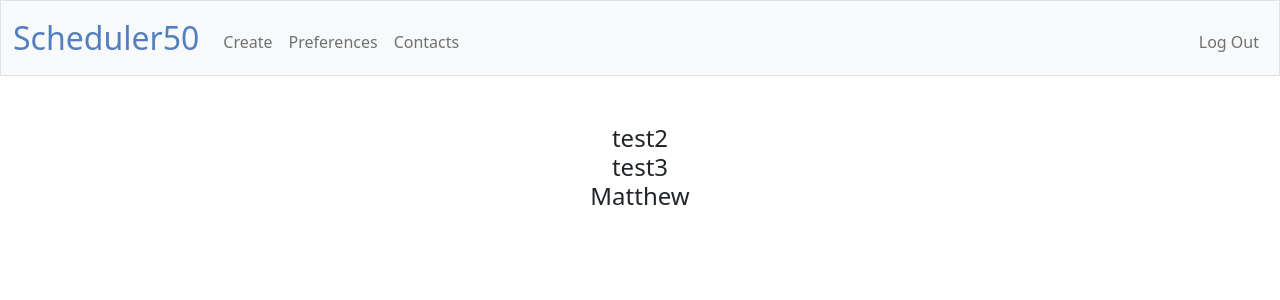
After one commit to GraysonMMartin/Scheduler50, a Flask app: page /contacts in a window 1280 px wide. The commit adds this page. Shown: the top 300 px of the page. Run offline with Flask 2, Linux system fonts and the light colour scheme; a user stored in the database is signed in; some libraries are stand-ins or nearby versions.

Commit message:
Added contacts page and comments

```diff
--- a/app.py
+++ b/app.py
@@ -4,9 +4,7 @@ from flask_session import Session
 from tempfile import mkdtemp
 from werkzeug.exceptions import default_exceptions, HTTPException, InternalServerError
 from werkzeug.security import check_password_hash, generate_password_hash
-
 from helpers import apology, login_required, valid_date
-
 from datetime import datetime, date
 
 app = Flask(__name__)
@@ -14,6 +12,7 @@ app = Flask(__name__)
 # Allows changes to show actively instead of restarting flask
 app.config["TEMPLATES_AUTO_RELOAD"] = True
 
+# Connect the database to the project
 db = SQL("sqlite:///scheduler50.db")
 
 app.config["SESSION_PERMANENT"] = False
@@ -31,6 +30,7 @@ def after_request(response):
 @app.route("/")
 @login_required
 def home():
+    """The home page which shows all of the user's events"""
     events = db.execute("SELECT * FROM events WHERE id IN (SELECT event_id FROM attendees WHERE person_id = ?)", session["user_id"])
     return render_template("index.html", events=events, user_id=session["user_id"])
 
@@ -115,6 +115,7 @@ def logout():
 @app.route("/preferences", methods=["GET", "POST"])
 @login_required
 def preferences():
+    """Allows the user to enter times at which they are not available"""
     if request.method == "POST":
         return apology("d")
     else:
@@ -124,10 +125,12 @@ def preferences():
 @login_required
 def create():
     """Create a new event"""
-    current_id = db.execute("SELECT MAX(id) AS id FROM events WHERE owner_id = ?", session["user_id"])[0].get("id")
-    current_event = db.execute("SELECT * FROM events WHERE id = ?", current_id)[0]
+
+    # Get the latest eventID
+    current_event = db.execute("SELECT * FROM events WHERE id = (SELECT MAX(id) AS id FROM events WHERE owner_id = ?)", session["user_id"][0].get("id"))
     if request.method == "POST":
 
+        # Get the user input from the form
         title = request.form.get("title")
         start = request.form.get("start_date")
         start_date = start[5:8] + start[8:] + "-" + start[:4]
@@ -140,11 +143,14 @@ def create():
         if not valid_date(start_date,end_date):
           return apology("Please enter a valid date", 403)
 
+        # Insert the new event into the database
         db.execute("INSERT INTO events(title, owner_id, start_date, end_date, description, location) VALUES (?, ?, ?, ?, ?, ?)",
                 title, session["user_id"], start_date, end_date, description, location)
 
-        db.execute("INSERT INTO attendees(event_id, person_id, responded) VALUES(?, ?, ?)", current_id, session["user_id"], 0)
+        # Create a new attendenace entry into attendees (this is for the currrent user)
+        db.execute("INSERT INTO attendees(event_id, person_id, responded) VALUES(?, ?, ?)", current_event.id, session["user_id"], 0)
 
+        # Get the usernames of those who will attend
         current_invitees = db.execute("SELECT username FROM users WHERE id IN (SELECT person_id FROM attendees WHERE event_id = ?)",
                         current_id)
 
@@ -156,13 +162,20 @@ def create():
 @app.route("/addinvitees", methods=["POST"])
 @login_required
 def addinvitees():
+    """Invites other users"""
+
     if request.method == "POST":
+
+        # Get the id's of all current users
         guest = db.execute("SELECT id FROM users WHERE username = ?", request.form.get("invitee"))
         if not guest:
             return apology("That username does not exist")
+
         guest_id = guest[0].get("id")
         current_id = int(request.form.get("event_id"))
         current_event = db.execute("SELECT * FROM events WHERE id = ?", current_id)[0]
+
+        # Create a new attendenace entry into attendees (this is for the guests)
         db.execute("INSERT INTO attendees(event_id, person_id, responded) VALUES(?, ?, ?)", current_id, guest_id, 0)
         current_invitees = db.execute("SELECT * FROM users WHERE id IN (SELECT person_id FROM attendees WHERE event_id = ?)",
                         current_id)
@@ -172,10 +185,17 @@ def addinvitees():
 @app.route("/removeinvitee", methods=["POST"])
 @login_required
 def removeinvitee():
+    """Remove other users from an invited event"""
+
     if request.method == "POST":
+        # Get the guest's IDs
         guest_id = db.execute("SELECT id FROM users WHERE username = ?", request.form.get("invitee"))[0].get("id")
         current_id = int(request.form.get("event_id"))
+
+        # Delete the guests
         db.execute("DELETE FROM attendees WHERE event_id = ? AND person_id = ?", current_id, guest_id)
+
+        # Get the latest events data to be displayed
         current_event = db.execute("SELECT * FROM events WHERE id = ?", current_id)[0]
         current_invitees = db.execute("SELECT username FROM users WHERE id IN (SELECT person_id FROM attendees WHERE event_id = ?)",
                         current_id)
@@ -184,8 +204,9 @@ def removeinvitee():
 @app.route("/edit", methods=["GET", "POST"])
 @login_required
 def edit():
+    """Edit the details of an event"""
     if request.method == "POST":
-        #update event table with new info
+        # Get the new information from the form
         title = request.form.get("title")
         start = request.form.get("start_date")
         start_date = start[5:8] + start[8:] + "-" + start[:4]
@@ -195,15 +216,17 @@ def edit():
         location = request.form.get("location")
         event_id = request.form.get("event_id")
 
-        #Check that the date is valid
+        # Check that the date is valid
         if not valid_date(start_date,end_date):
           return apology("Please enter a valid date", 403)
 
+        # Update the values
         db.execute("UPDATE events SET title = ?, start_date = ?, end_date = ?, description = ?, location = ? WHERE id = ?",
                 title, start_date, end_date, description, location, event_id)
-        # update ateendees
+
         return redirect("/")
     else:
+        # Get the information of the desired event to populate the fields
         event_id = int(request.args.get("event_id"))
         event = db.execute("SELECT * FROM events WHERE id = ?", event_id)
         return render_template("create.html", event=event[0], current_date = datetime.today().strftime('%Y-%m-%d'))
@@ -212,7 +235,11 @@ def edit():
 @app.route("/delete_event")
 @login_required
 def delete_event():
+    """Delete an event"""
+    # Get the current event id
     event_id = int(request.args.get("event_id"))
+
+    # Delete the event from attendees and events
     db.execute("DELETE FROM attendees WHERE event_id = ?", event_id)
     db.execute("DELETE FROM events WHERE id = ?", event_id)
     return redirect("/")
@@ -220,12 +247,15 @@ def delete_event():
 @app.route("/selecttimes", methods=["GET", "POST"])
 @login_required
 def selecttimes():
+    """Select possible times for a user to have a meeting"""
     if request.method == "POST":
+        # Get the information from the form
         length = request.form.get("length")
         start = request.form.get("start")
         end = request.form.get("end")
         event_id = request.form.get("event_id")
 
+        # TODO
         db.execute("UPDATE events SET length = ?, start_time = ?, end_time = ? WHERE id = ?", length, start, end, event_id)
 
         events = db.execute("SELECT * FROM events WHERE id IN (SELECT event_id FROM attendees WHERE person_id = ?)", session["user_id"])
@@ -238,6 +268,14 @@ def selecttimes():
 @app.route("/set_preferences", methods=["POST"])
 @login_required
 def set_preferences():
+    # TODO
     preferences = request.form.getlist('preferences[]')
     print(preferences)
     return redirect("/")
+
+@app.route("/contacts", methods=["GET"])
+@login_required
+def contacts():
+    """Display's usernames of users who have had a meeting with the current user"""
+    contacts = db.execute("SELECT username FROM users WHERE id IN (SELECT person_id FROM attendees,events WHERE event_id = id AND person_id != ?)", session["user_id"])
+    return render_template("contacts.html", contacts=contacts, user_id=session["user_id"])
--- a/helpers.py
+++ b/helpers.py
@@ -28,6 +28,7 @@ def login_required(f):
 
     https://flask.palletsprojects.com/en/1.1.x/patterns/viewdecorators/
     """
+    # Adapted from CS50 Finance problem set
     @wraps(f)
     def decorated_function(*args, **kwargs):
         if session.get("user_id") is None:
@@ -39,7 +40,9 @@ def valid_date(start_date,end_date):
     """
     Check if the user enter's a valid date
     """
-    current_date = datetime.today()
+    # Note that in the html input I have made the minimum value as today's date
+    # Therefore I only need to check if the end date is before the start date
+
     start_date_dateform = datetime.strptime(start_date, '%m-%d-%Y')
     end_date_dateform = datetime.strptime(end_date, '%m-%d-%Y')
 
--- /dev/null
+++ b/templates/contacts.html
@@ -0,0 +1,13 @@
+{% extends "layout.html" %}
+
+{% block title %}
+    Contacts
+{% endblock %}
+
+{% block main %}
+<h4>
+    {% for contact in contacts %}
+        {{ contact.username }} <br>
+    {% endfor %}
+</h4>
+{% endblock %}
--- a/templates/layout.html
+++ b/templates/layout.html
@@ -36,6 +36,7 @@
                         <ul class="navbar-nav me-auto mt-2">
                             <li class="nav-item"><a class="nav-link" href="/create">Create</a></li>
                             <li class="nav-item"><a class="nav-link" href="/preferences">Preferences</a></li>
+                            <li class="nav-item"><a class="nav-link" href="/contacts">Contacts</a></li>
                         </ul>
                         <ul class="navbar-nav ms-auto mt-2">
                             <li class="nav-item"><a class="nav-link" href="/logout">Log Out</a></li>
```
